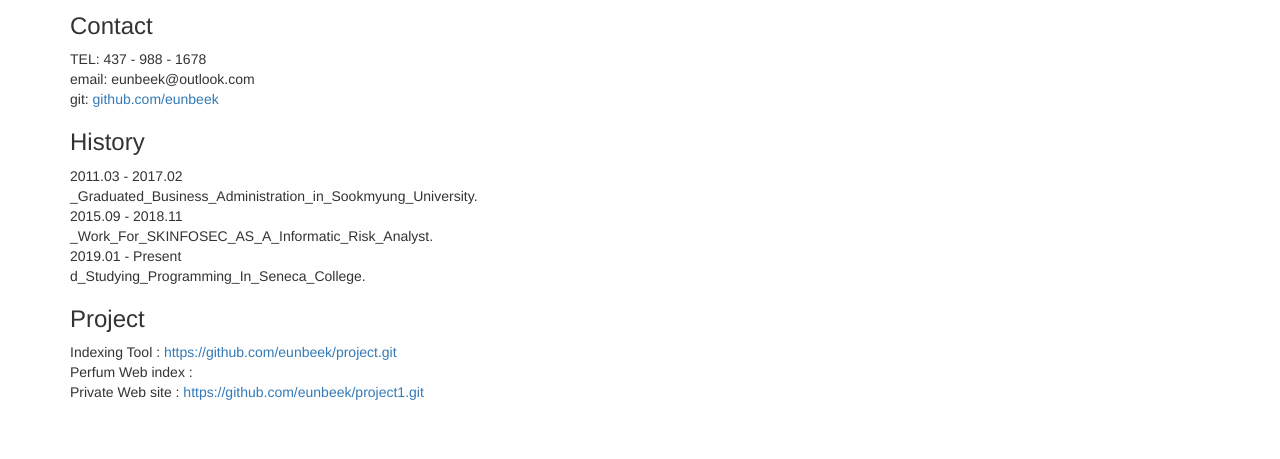
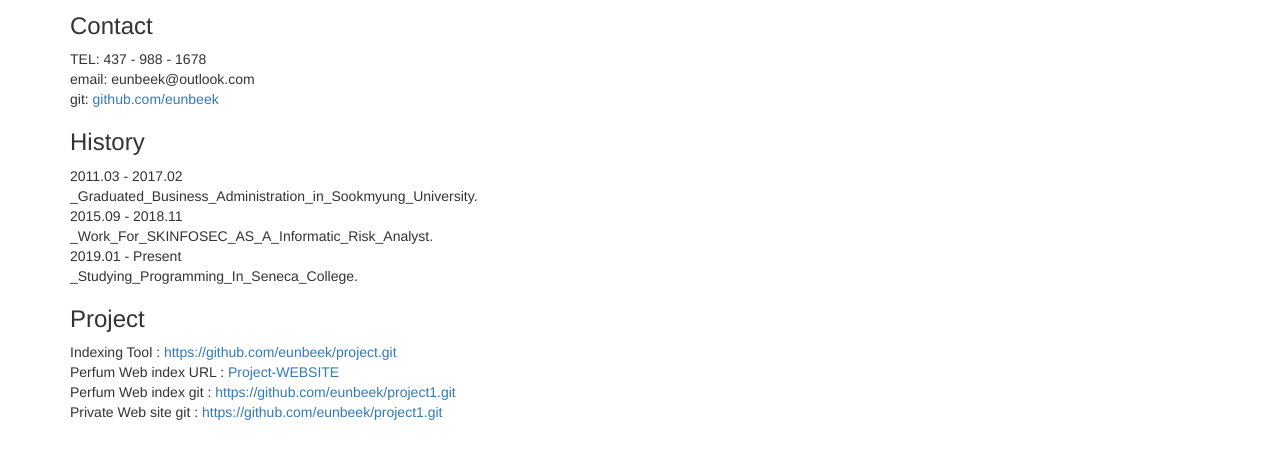
Before and after one commit to eunbeek/sevengeneration, a website: page views/about.html in a window 1280 px wide. Shown: the part 147-606 px from the top of the page. Drawn offline with nearby package versions, Linux system fonts and the light colour scheme.

Commit message:
Upload git url

```diff
--- a/views/about.html
+++ b/views/about.html
@@ -76,7 +76,7 @@
                 <td>2019.01 - Present</td>
             </tr>
             <tr>
-              <td>d_Studying_Programming_In_Seneca_College.</td>
+              <td>_Studying_Programming_In_Seneca_College.</td>
             </tr>
             <tr>
               <td><h3>Project</h3></td>
@@ -85,10 +85,13 @@
               <td>Indexing Tool : <a href="https://github.com/eunbeek/project.git">https://github.com/eunbeek/project.git</a></td>
             </tr>
             <tr>
-              <td>Perfum Web index : <a href=""></a></td>
+              <td>Perfum Web index URL : <a href="/honesty">Project-WEBSITE</a></td>
             </tr>
             <tr>
-              <td>Private Web site : <a href="https://github.com/eunbeek/project1.git">https://github.com/eunbeek/project1.git</a></td>
+                <td>Perfum Web index git : <a href="https://github.com/eunbeek/project1.git">https://github.com/eunbeek/project1.git</a></td>
+              </tr>
+            <tr>
+              <td>Private Web site git : <a href="https://github.com/eunbeek/project1.git">https://github.com/eunbeek/project1.git</a></td>
             </tr>
           </table>
         </section>
```
